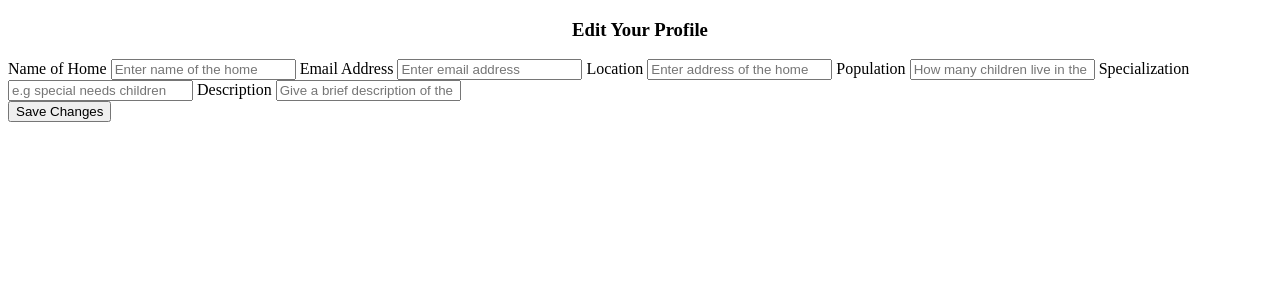
After one commit to Mandy-cyber/Childrens-Home-Matchmaking, a Flask app: page /chome-edit-profile in a window 1280 px wide. The commit adds this page. Shown: the top 300 px of the page. Run offline with Flask 2, Linux system fonts and the light colour scheme; a user stored in the database is signed in.

Commit message:
outlining feature to edit chome user profile

```diff
--- a/website/auth.py
+++ b/website/auth.py
@@ -57,7 +57,7 @@ def login():
 @login_required(role="ANY")
 def logout():
     logout_user() #logs out current user
-    return redirect(url_for('views.home'))
+    return redirect(url_for('auth.login'))
 
 
 #------------------------------------------------------------------------#
--- /dev/null
+++ b/website/templates/chome_edit_your_profile.html
@@ -0,0 +1,59 @@
+<!-- Profile Page For Children's Homes -->
+{% extends "base.html" %}
+
+{% block title %}Your Account{% endblock%}
+
+{% block content%}
+
+<div id="user_details">
+    <form method="POST">
+        <h3 align="center">Edit Your Profile</h3>
+        <div>
+            <label for="home_name">Name of Home</label>
+            <input
+                type="text"
+                id="home_name"
+                name="home_name"
+                placeholder="Enter name of the home"
+            />
+            <label for="home_email">Email Address</label>
+            <input
+                type="email"
+                id="home_email"
+                name="home_email"
+                placeholder="Enter email address"
+            />
+            <label for="home_location">Location</label>
+            <input
+                type="text"
+                id="home_location"
+                name="home_location"
+                placeholder="Enter address of the home"
+            />
+            <label for="home_population">Population</label>
+            <input
+                type="text"
+                id="home_population"
+                name="home_population"
+                placeholder="How many children live in the home"
+            />
+            <label for="home_specialization">Specialization</label>
+            <input
+                type="text"
+                id="home_specialization"
+                name="home_specialization"
+                placeholder="e.g special needs children"
+            />
+            <label for="home_description">Description</label>
+            <input
+                type="text"
+                id="home_description"
+                name="home_description"
+                placeholder="Give a brief description of the home. Max 512 characters"
+            />
+        <br>
+        <button type="submit">Save Changes</button>
+    </form>
+</div>
+
+{% endblock %}
--- a/website/views.py
+++ b/website/views.py
@@ -1,22 +1,39 @@
 from flask import Blueprint, jsonify, render_template, flash, request, jsonify
 from flask_login import login_required, current_user
+from .auth import login
 from . import db
 import json
 
 #TODO change html pages accordingly
 
+#------------------------------------------------------------------------#
+#GENERAL VIEWS
 views = Blueprint('views', __name__)
 @views.route('/', methods=['GET', 'POST'])
+@login_required
 def home():
     print('')
-    return render_template("home.html")
+    return render_template("home.html", user=current_user)
 
+#------------------------------------------------------------------------#
+#VIEWS TO DO WITH CHILDREN'S HOMES
 @views.route('/chome', methods=['GET', 'POST'])
+@login_required
 def chome_profile():
     print('')
-    return render_template("chome_profile.html")
+    return render_template("chome_profile.html", user=current_user)
 
+@views.route('/chome-edit-profile', methods=['GET', 'POST'])
+@login_required
+def chome_edit_profile():
+    print('')
+    return render_template("chome_edit_your_profile.html", user=current_user)
+
+
+#------------------------------------------------------------------------#
+#VIEWS TO DO WITH DONATERS
 @views.route('/donater', methods=['GET', 'POST'])
+@login_required
 def donater():
     print('')
-    return render_template("d_profiles.html")
+    return render_template("d_profiles.html", user=current_user)
```
Also changed, not shown: website/templates/chome_profile.html (+7 -1 lines).
